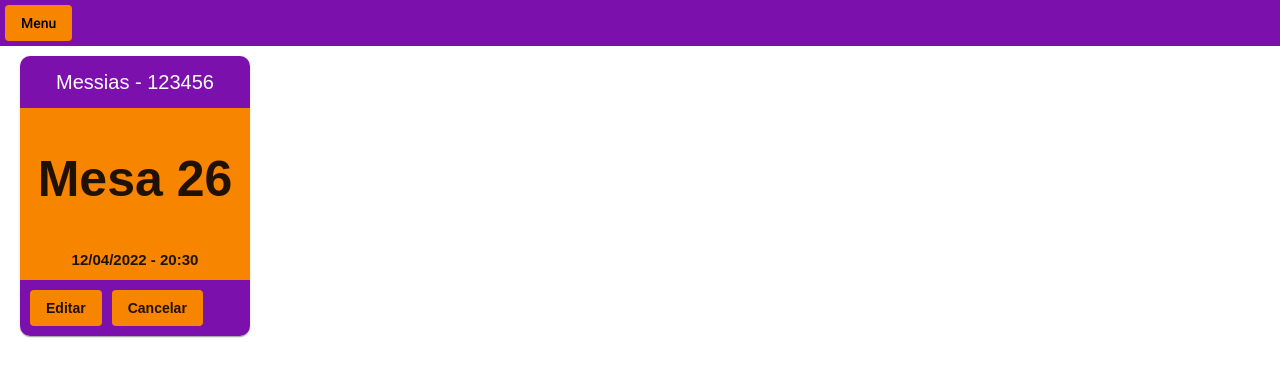
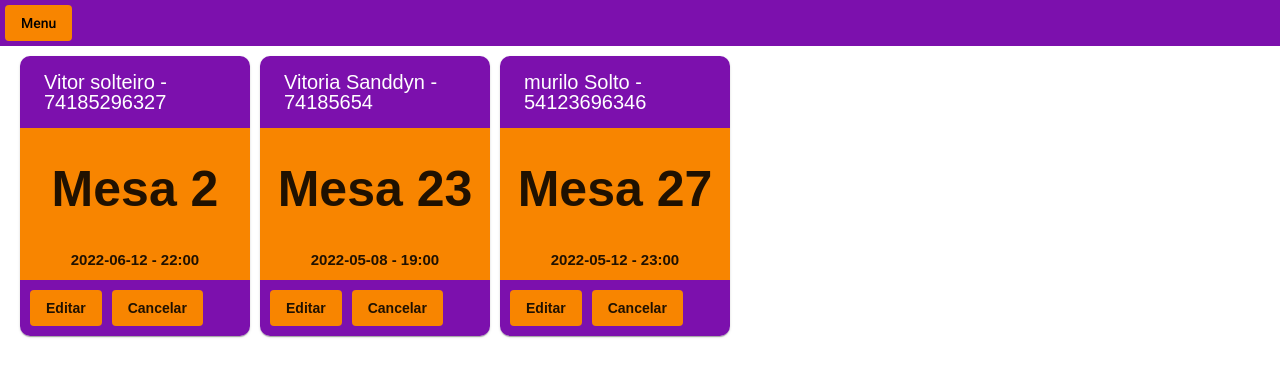
Before and after one commit to 26messias26/ats-pweb1-angular, an Angular app: page / in a window 1280 px wide. Shown: the top 376 px of the page. Built offline with nearby package versions, Linux system fonts and the light colour scheme; data requests are answered from the project's data file.

Commit message:
funcionalidade de atualização e exclusão de reservas

```diff
--- a/db.json
+++ b/db.json
@@ -1,6 +1,28 @@
 {
-    "reserva":[{
-
+  "reserva": [
+    {
+      "id": 1,
+      "nome": "Vitor solteiro",
+      "cpf": "74185296327",
+      "mesa": 2,
+      "horario": "22:00",
+      "data": "2022-06-12"
+    },
+    {
+      "id": 2,
+      "nome": "Vitoria Sanddyn",
+      "cpf": "74185654",
+      "mesa": 23,
+      "horario": "19:00",
+      "data": "2022-05-08"
+    },
+    {
+      "id": 3,
+      "nome": "murilo Solto",
+      "cpf": "54123696346",
+      "mesa": 27,
+      "horario": "23:00",
+      "data": "2022-05-12"
     }
-    ]
+  ]
 }
--- a/src/app/app-routing.module.ts
+++ b/src/app/app-routing.module.ts
@@ -13,6 +13,10 @@ const routes: Routes = [
     component: CadastrarReservaComponent
   },
   {
+    path:'cadastrarreserva/:id',
+    component: CadastrarReservaComponent
+  },
+  {
     path:'listarreservas',
     component: ListarReservaComponent
   }
--- a/src/app/reserva/cadastrar-reserva/cadastrar-reserva.component.ts
+++ b/src/app/reserva/cadastrar-reserva/cadastrar-reserva.component.ts
@@ -2,6 +2,7 @@ import { ReservaService } from './../../shared/service/reserva.service';
 import { reservas } from '../../shared/model/reservas';
 import { Component, OnInit } from '@angular/core';
 import { Reserva } from '../../shared/model/reserva';
+import { ActivatedRoute, Router } from '@angular/router';
 
 @Component({
   selector: 'app-cadastrar-reserva',
@@ -12,17 +13,39 @@ export class CadastrarReservaComponent implements OnInit {
   reserva:Reserva;
   reservas = reservas;
 
-  constructor(private reservaService:ReservaService) {
+  constructor(private reservaService:ReservaService, private rotaAtual: ActivatedRoute, private roteador: Router) {
     this.reserva = new Reserva();
+    if(this.rotaAtual.snapshot.paramMap.has('id')){
+      const idParaEdicao = Number(this.rotaAtual.snapshot.paramMap.get('id'));
+      this.reservaService.pesquisarPorId(idParaEdicao).subscribe(
+        resultado => {
+         this.reserva = resultado
+        }
+      );
+    }
   }
 
   ngOnInit(): void {
   }
 
   marcarReserva(){
-    this.reservaService.cadastrar(this.reserva).subscribe(
-      reserva => console.log(reserva)
-    )
+    if(this.reserva.id){
+
+      this.reservaService.atualizar(this.reserva).subscribe(
+        reserva => {
+          console.log('Usuario atualizado!!')
+          this.roteador.navigate(['listarreservas'])
+        }
+      )
+
+    }else{
+      this.reservaService.cadastrar(this.reserva).subscribe(
+        reserva => {
+          console.log(`Reserva de ${reserva.nome} realizada com sucesso!`)
+          this.roteador.navigate(['listarreservas'])
+        }
+      )
+    }
   }
 
 }
--- a/src/app/reserva/listar-reserva/listar-reserva.component.html
+++ b/src/app/reserva/listar-reserva/listar-reserva.component.html
@@ -14,10 +14,10 @@
                 <span>{{reserva.data}} - {{reserva.horario}}</span>
             </mat-card-content>
             <mat-card-footer class="usu-footer">
-                <button mat-flat-button class="usu-edit">
+                <button (click)="editar(reserva)" mat-flat-button class="usu-edit">
                     Editar
                 </button>
-                <button mat-flat-button class="usu-cancel">
+                <button (click)="cancelar(reserva)" mat-flat-button class="usu-cancel">
                     Cancelar
                 </button>
             </mat-card-footer>
--- a/src/app/reserva/listar-reserva/listar-reserva.component.ts
+++ b/src/app/reserva/listar-reserva/listar-reserva.component.ts
@@ -1,6 +1,7 @@
-import { reservas } from '../../shared/model/reservas';
-// import { Reserva } from 'src/app/shared/model/reserva';
+import { ReservaService } from './../../shared/service/reserva.service';
+import { Reserva } from 'src/app/shared/model/reserva';
 import { Component, OnInit } from '@angular/core';
+import { Router } from '@angular/router';
 
 @Component({
   selector: 'app-listar-reserva',
@@ -9,17 +10,32 @@ import { Component, OnInit } from '@angular/core';
 })
 export class ListarReservaComponent implements OnInit {
 
-  reservas = reservas;
+  reservas: Array<Reserva>
 
-  // usuario: Usuario;
-  // usuarios: Array<Usuario>;
-
-  constructor() {
-    // this.usuario = new Usuario()
-    // this.usuarios = new Array<Usuario>();
+  constructor(private reservaService:ReservaService, private roteador: Router) {
+    this.reservas = new Array<Reserva>()
   }
 
-  ngOnInit(): void {}
+  ngOnInit(): void {
+    this.reservaService.listar().subscribe(
+      reservas => this.reservas = reservas
+    )
+  }
+
+  editar(reserva:Reserva):void{
+    this.roteador.navigate(['cadastrarreserva',reserva.id])
+  }
+
+  cancelar(reserva:Reserva){
+    this.reservaService.remover(reserva.id).subscribe(
+      restposta => {
+        const idReserva = this.reservas.findIndex(reservaR => reservaR.cpf === reserva.cpf);
+        if(idReserva > -1){
+          this.reservas.splice(idReserva,1)
+        }
+      }
+    );
+  }
 
 
 }
--- a/src/app/shared/model/reserva.ts
+++ b/src/app/shared/model/reserva.ts
@@ -1,4 +1,5 @@
 export class Reserva{
+    id:number = 0;
     nome: string ='';
     cpf: string ='';
     mesa: string ='';
--- a/src/app/shared/service/reserva.service.ts
+++ b/src/app/shared/service/reserva.service.ts
@@ -7,6 +7,7 @@ import { Observable } from 'rxjs';
   providedIn: 'root'
 })
 export class ReservaService {
+
 
   url = 'http://localhost:3000/reserva'
 
@@ -18,6 +19,17 @@ export class ReservaService {
 
   listar():Observable<Reserva[]>{
     return this.httpClient.get<Reserva[]>(this.url)
+  }
 
+  pesquisarPorId(id: Number): Observable<Reserva> {
+    return this.httpClient.get<Reserva>(`${this.url}/${id}`)
+  }
+
+  remover(id:number):Observable<object>{
+    return this.httpClient.delete(`${this.url}/${id}`)
+  }
+
+  atualizar(reserva:Reserva): Observable<Reserva>{
+    return this.httpClient.put<Reserva>(`${this.url}/${reserva.id}`,reserva)
   }
 }
```
Also changed, not shown: 1 other file (tests, documents, lock files or other folders).
